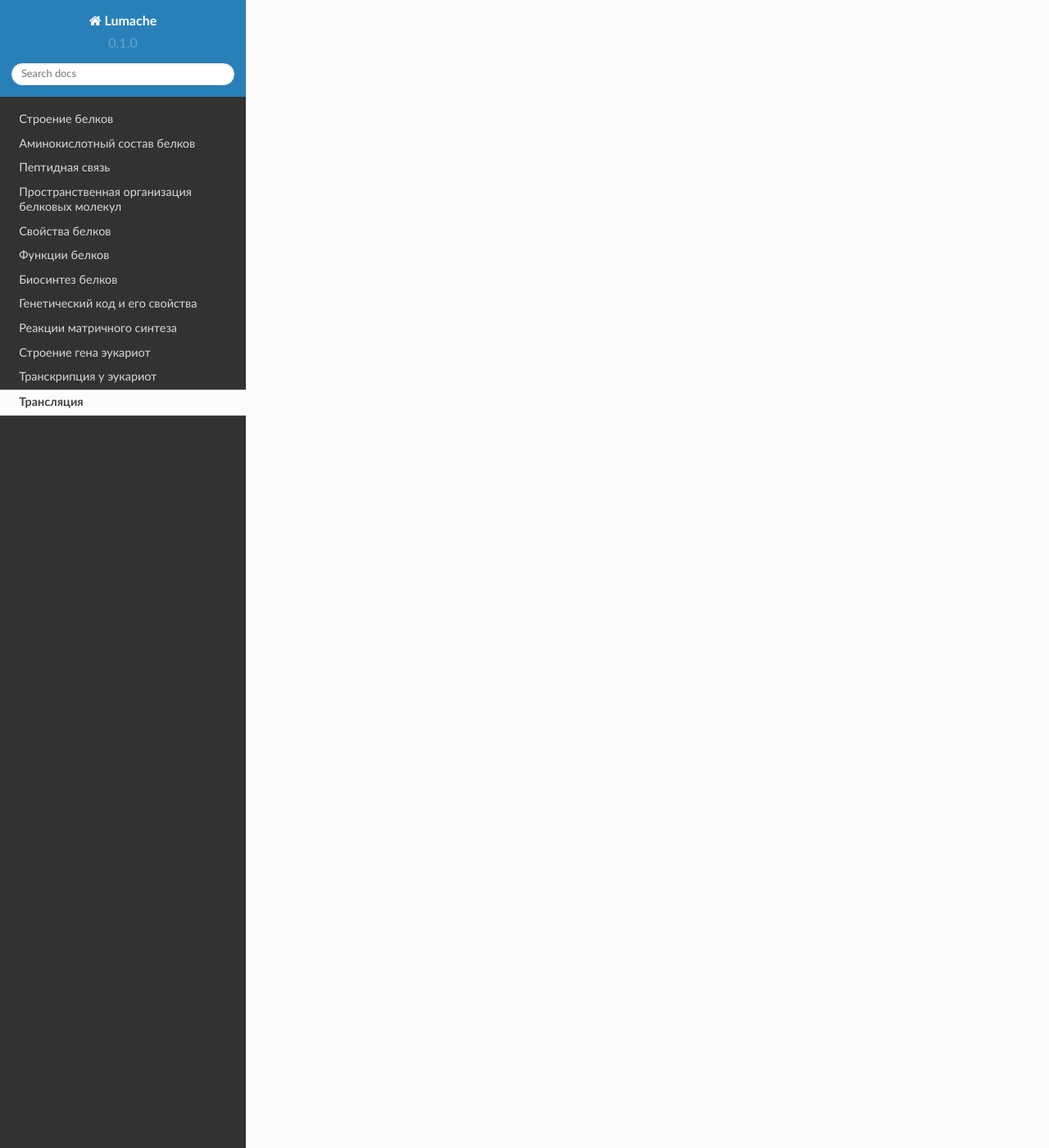
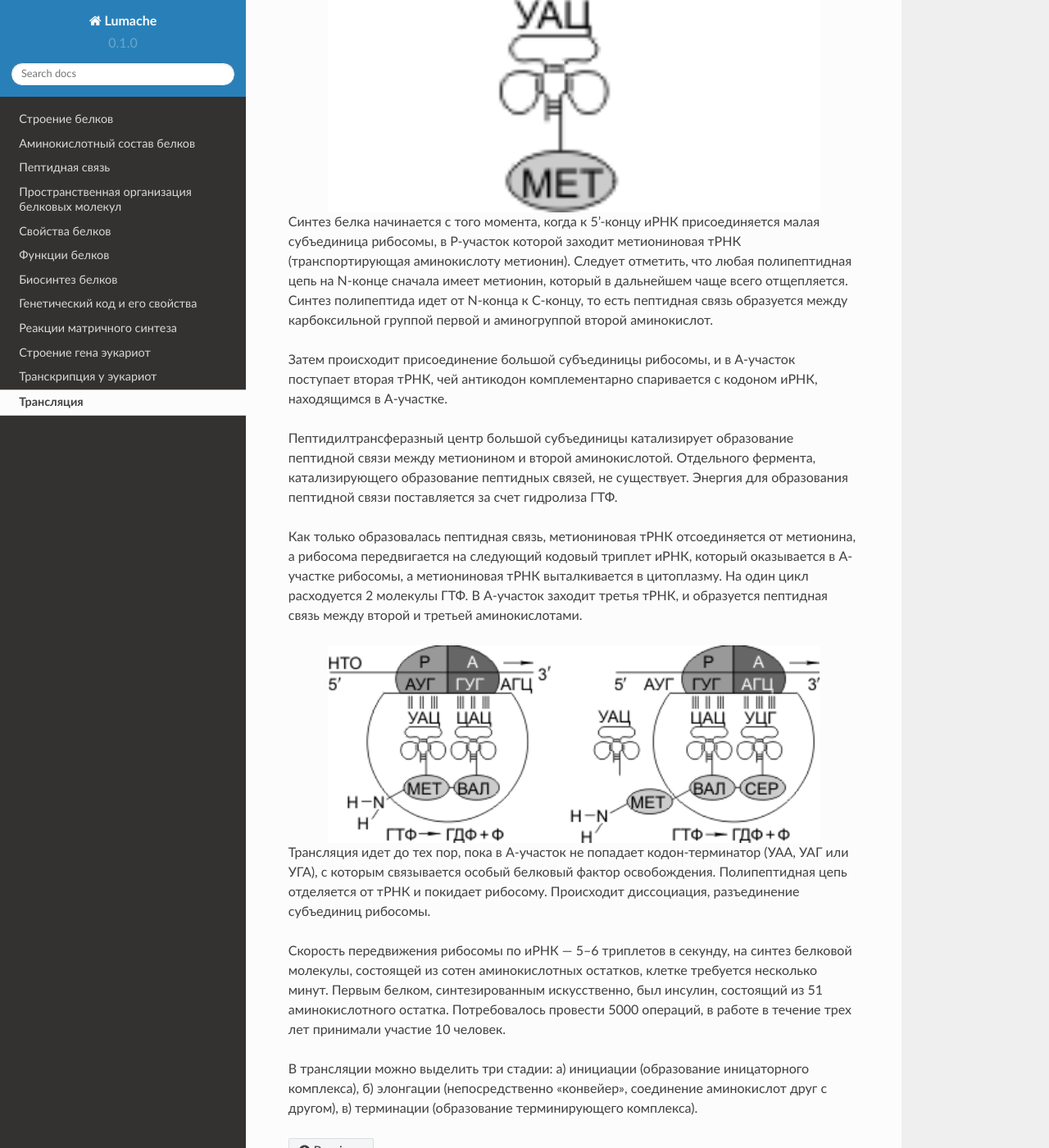
Before and after one commit to neptune2021/test_documentation, a Sphinx documentation site: the page built from docs/source/12.rst, in a window 1280 px wide and 1400 px high, scrolled down 1425 px. Shown: the whole window at 82% size. Built offline with Sphinx 7.4.7 and the Read the Docs theme 2.0.0, drawn with Linux system fonts in a browser that asks for light colours; some of the changed text lies outside the part shown.

Commit message:
Update 12.rst

```diff
--- a/docs/source/12.rst
+++ b/docs/source/12.rst
@@ -7,3 +7,31 @@
 В малой субъединице рибосомы расположен **функциональный центр** (ФЦР) с двумя участками — **пептидильным** (Р-участок) и **аминоацильным** (А-участок). В ФЦР может находиться шесть нуклеотидов иРНК, три — в пептидильном и три — в аминоацильном участках.
 
 Для транспорта аминокислот к рибосомам используются транспортные РНК, тРНК. Длина тРНК от 75 до 95 нуклеотидных остатков. Они имеют третичную структуру, по форме напоминающую лист клевера. В тРНК различают антикодоновую петлю и акцепторный участок. В антикодоновой петле РНК имеется антикодон, комплементарный кодовому триплету определенной аминокислоты, а акцепторный участок на 3'-конце способен с помощью фермента аминоацил-тРНК-синтетазы присоединять именно эту аминокислоту (с затратой АТФ). Таким образом, у каждой аминокислоты есть свои тРНК и свои ферменты, присоединяющие аминокислоту к тРНК.
+
+.. image:: img/image88.png
+  :width: 600
+  :align: center
+
+Двадцать видов аминокислот кодируются 61 кодоном, теоретически может быть 61 вид тРНК с соответствующими антикодонами. Но кодируемых аминокислот всего 20 видов, значит, у одной аминокислоты может быть несколько тРНК. Установлено существование нескольких тРНК, способных связываться с одним и тем же кодоном (последний нуклеотид в антикодоне тРНК не всегда важен), поэтому в клетке обнаружено всего около 40 различных тРНК.
+
+.. image:: img/image11.png
+  :width: 600
+  :align: center
+
+Синтез белка начинается с того момента, когда к 5'-концу иРНК присоединяется малая субъединица рибосомы, в Р-участок которой заходит метиониновая тРНК (транспортирующая аминокислоту метионин). Следует отметить, что любая полипептидная цепь на N-конце сначала имеет метионин, который в дальнейшем чаще всего отщепляется. Синтез полипептида идет от N-конца к С-концу, то есть пептидная связь образуется между карбоксильной группой первой и аминогруппой второй аминокислот.
+
+Затем происходит присоединение большой субъединицы рибосомы, и в А-участок поступает вторая тРНК, чей антикодон комплементарно спаривается с кодоном иРНК, находящимся в А-участке.
+
+Пептидилтрансферазный центр большой субъединицы катализирует образование пептидной связи между метионином и второй аминокислотой. Отдельного фермента, катализирующего образование пептидных связей, не существует. Энергия для образования пептидной связи поставляется за счет гидролиза ГТФ.
+
+Как только образовалась пептидная связь, метиониновая тРНК отсоединяется от метионина, а рибосома передвигается на следующий кодовый триплет иРНК, который оказывается в А-участке рибосомы, а метиониновая тРНК выталкивается в цитоплазму. На один цикл расходуется 2 молекулы ГТФ. В А-участок заходит третья тРНК, и образуется пептидная связь между второй и третьей аминокислотами.
+
+.. image:: img/image13.png
+  :width: 600
+  :align: center
+
+Трансляция идет до тех пор, пока в А-участок не попадает кодон-терминатор (УАА, УАГ или УГА), с которым связывается особый белковый фактор освобождения. Полипептидная цепь отделяется от тРНК и покидает рибосому. Происходит диссоциация, разъединение субъединиц рибосомы.
+
+Скорость передвижения рибосомы по иРНК — 5–6 триплетов в секунду, на синтез белковой молекулы, состоящей из сотен аминокислотных остатков, клетке требуется несколько минут. Первым белком, синтезированным искусственно, был инсулин, состоящий из 51 аминокислотного остатка. Потребовалось провести 5000 операций, в работе в течение трех лет принимали участие 10 человек.
+
+В трансляции можно выделить три стадии: а) инициации (образование иницаторного комплекса), б) элонгации (непосредственно «конвейер», соединение аминокислот друг с другом), в) терминации (образование терминирующего комплекса).
```
